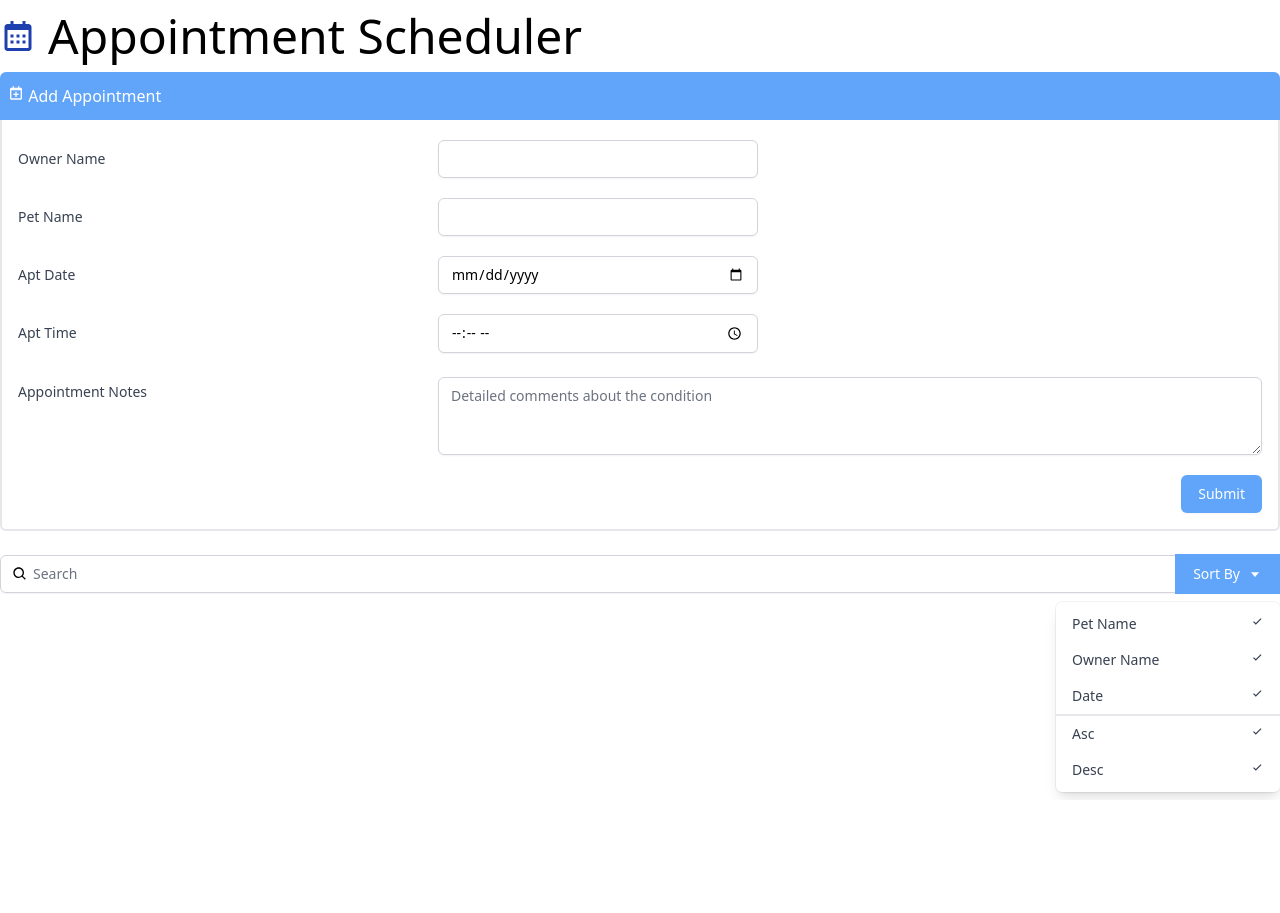
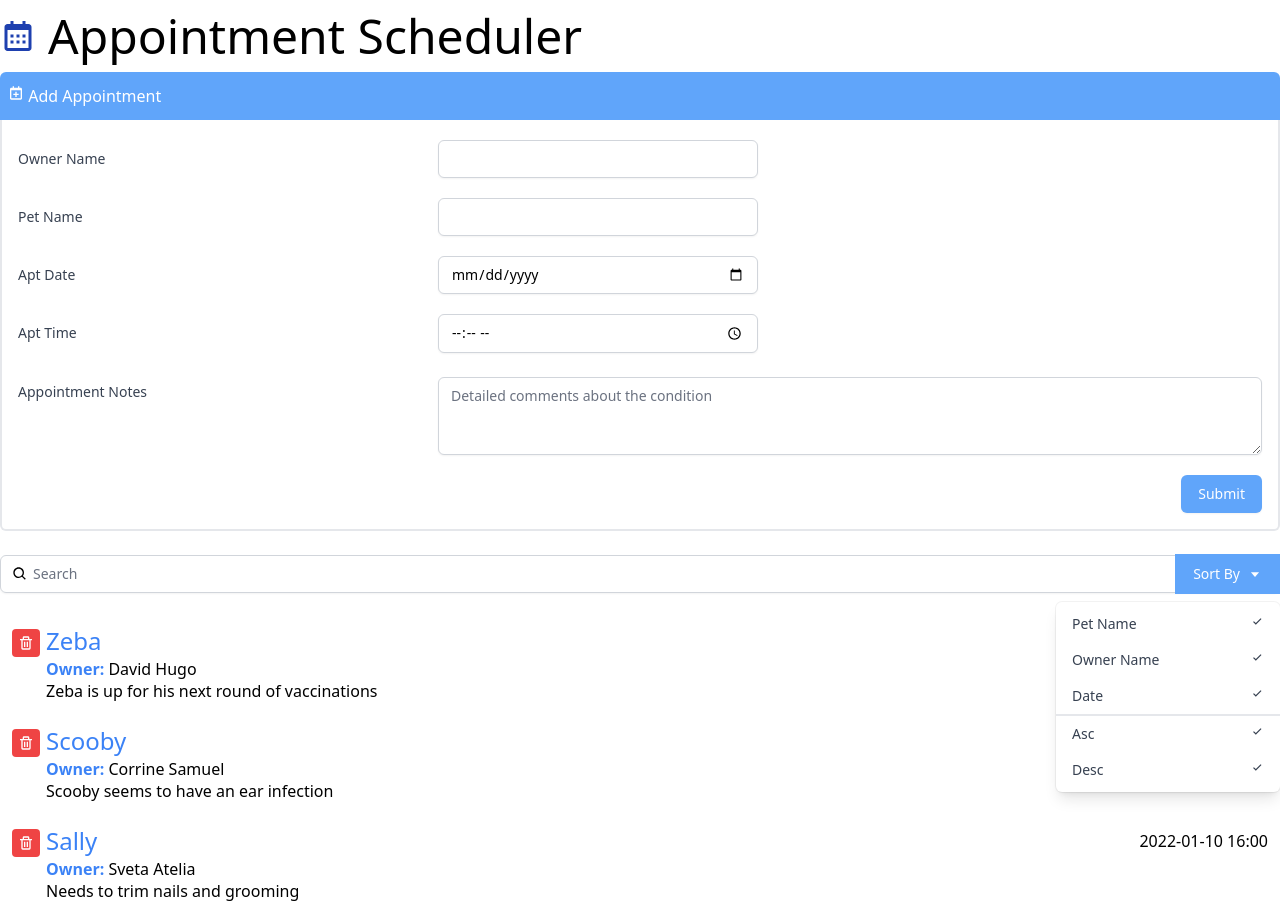
Before and after one commit to vish-opatha/react-appointment-scheduler, a React (Create React App) app: page / in a window 1280 px wide. Before the commit the page ends 800 px from the top, so only its background shows below. Built offline with nearby package versions, Linux system fonts and the light colour scheme.

Commit message:
Map throught Appointment data

```diff
--- a/src/App.js
+++ b/src/App.js
@@ -1,6 +1,7 @@
-import {BiCalendar} from "react-icons/bi"
+import { BiCalendar, BiTrash } from "react-icons/bi"
 import Search from "./components/Search"
-import AddAppointment from "./components/AddAppointment";
+import AddAppointment from "./components/AddAppointment"
+import AppointmentData from "./data.json"
 
 function App() {
   return (
@@ -10,6 +11,29 @@ function App() {
       </h1>
       <AddAppointment/>
       <Search/>
+      <ul>
+        {AppointmentData
+        .map(appt=>(
+          <li className="px-3 py-3 flex items-start">
+            <button type="button"
+              className="p-1.5 mr-1.5 mt-1 rounded text-white bg-red-500 hover:bg-yellow-700 focus:outline-none focus:ring-2 focus:ring-offset-2 focus:ring-blue-500">
+              <BiTrash />
+            </button>
+            <div className="flex-grow">
+              <div className="flex items-center">
+                <span className="flex-none font-medium text-2xl text-blue-500">{appt.petName}</span>
+                <span className="flex-grow text-right">{appt.aptDate}</span>
+              </div>
+              <div><b className="font-bold text-blue-500">Owner:</b> {appt.ownerName}</div>
+              <div className="leading-tight">{appt.aptNotes}</div>
+            </div>
+        </li>
+
+        ))
+
+
+        }
+      </ul>
     </div>
   );
 }
```
